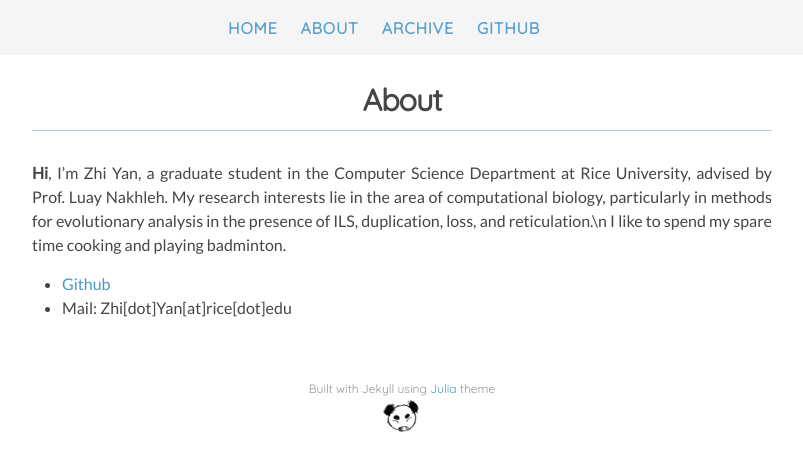
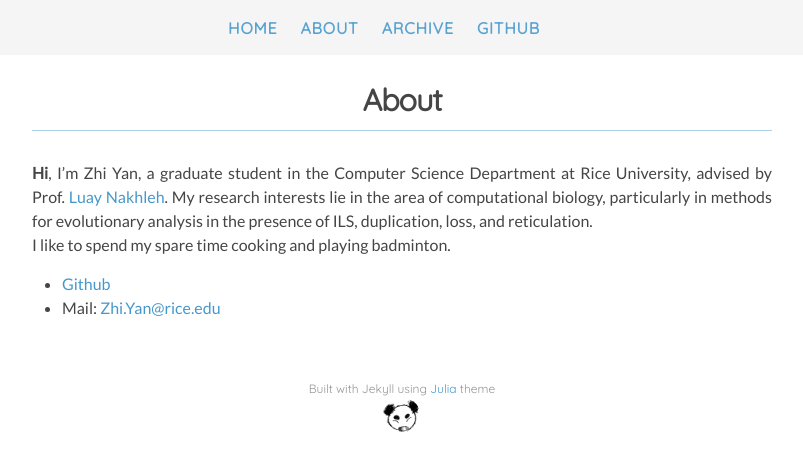
Before and after one commit to waayay/waayay.github.io, a Jekyll site: the page built from about.md, in a window 1280 px wide. Shown: the top 471 px of the page, without its empty margins (238-1041 px from the left). Built offline with Jekyll 4.4.1, drawn with Linux system fonts in a browser that asks for light colours; nearby versions of some CDN libraries.

Commit message:
Update about.md

```diff
--- a/about.md
+++ b/about.md
@@ -3,7 +3,8 @@ layout: page
 title: About
 permalink: /about/
 ---
-**Hi**, I'm Zhi Yan, a graduate student in the Computer Science Department at Rice University, advised by Prof. Luay Nakhleh. My research interests lie in the area of computational biology, particularly in methods for evolutionary analysis in the presence of ILS, duplication, loss, and reticulation.\n I like to spend my spare time cooking and playing badminton.
+**Hi**, I'm Zhi Yan, a graduate student in the Computer Science Department at Rice University, advised by Prof. [Luay Nakhleh](https://www.cs.rice.edu/~nakhleh/). My research interests lie in the area of computational biology, particularly in methods for evolutionary analysis in the presence of ILS, duplication, loss, and reticulation.<br/>
+I like to spend my spare time cooking and playing badminton.
 
 * [Github](http://github.com/waayay)
-* Mail: Zhi[dot]Yan[at]rice[dot]edu
+* Mail: <Zhi.Yan@rice.edu>
```
